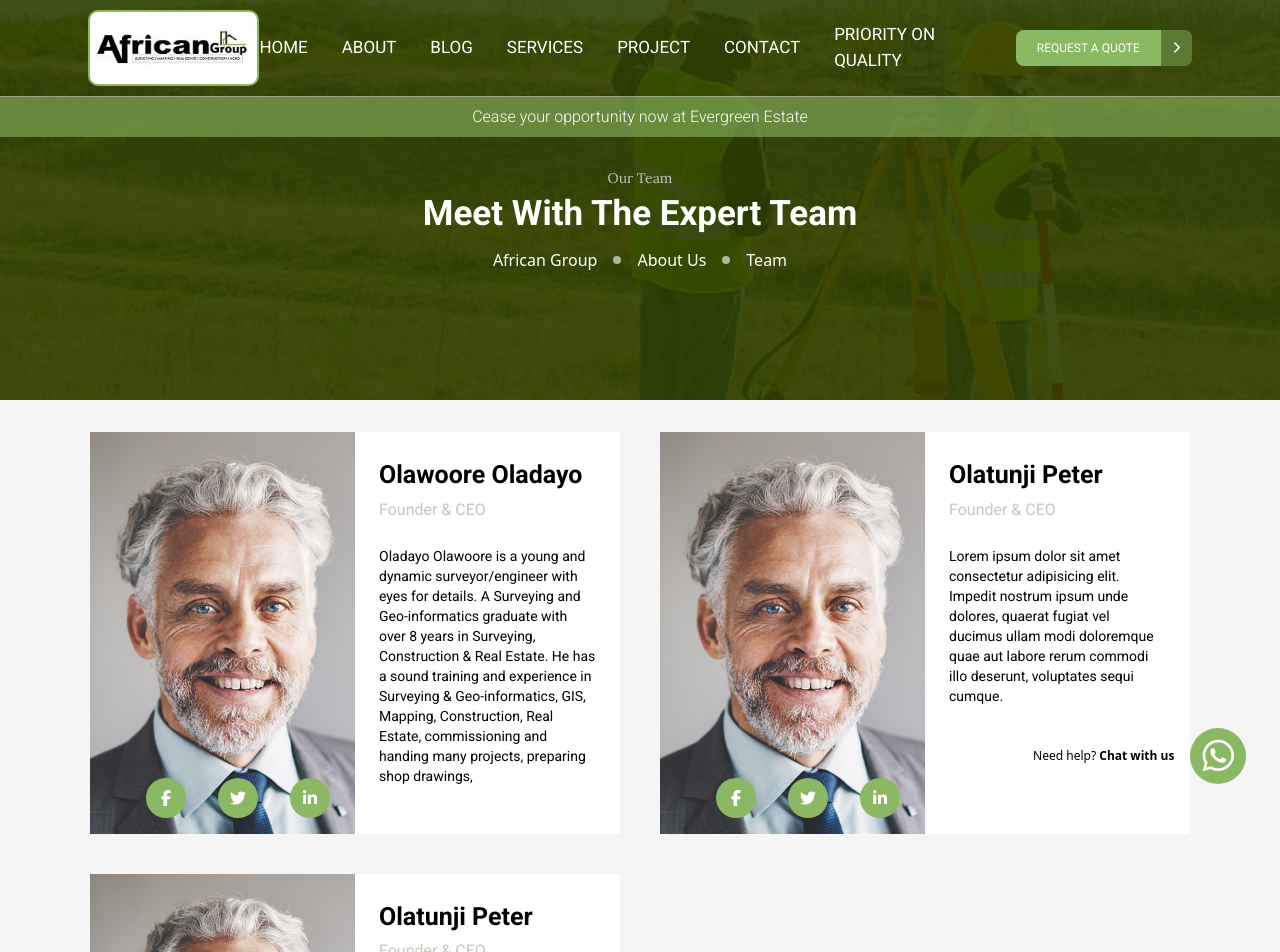
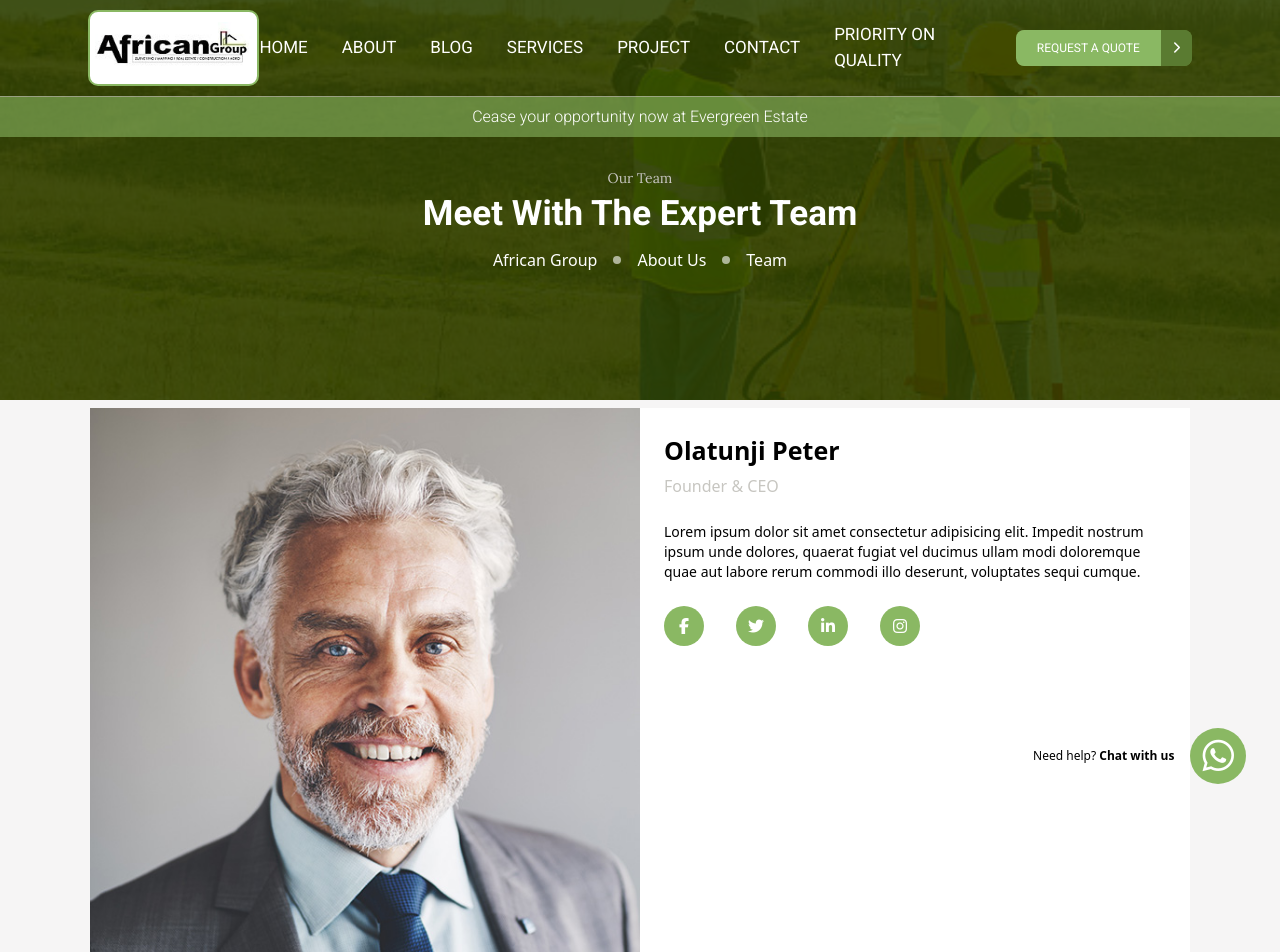
Before and after one commit to Peteru2/AfricanGroup, a React (Vite) app: page /About/Team in a window 1280 px wide. Shown: the top 952 px of the page. Built offline with nearby package versions, Linux system fonts and the light colour scheme; a web font is replaced by a local one.

Commit message:
New Update

```diff
--- a/src/Views/Landing.jsx
+++ b/src/Views/Landing.jsx
@@ -33,9 +33,10 @@ const Landing = () => {
                 <FirstSection />
                 <Services />
                 <Testimonials />
+                <Partners />
+
                 <Values />
                 <BlogSection />
-                <Partners />
             </section>
 
             </Layout>
--- a/src/component/LandingPageComp/FirstSection.jsx
+++ b/src/component/LandingPageComp/FirstSection.jsx
@@ -180,15 +180,15 @@ const FirstSection = () => {
                     staggerChildren: 2}}
                 className="grid md:grid-cols-3 grid-cols-1 md:mt-6 mt-0 gap-4 ">
                             <div className="">
-                                <h2 className='text-private text-3xl font-lora my-2'>35</h2>
+                                <h2 className='text-private text-3xl font-lora my-2'>48</h2>
                                 <h4>COMPLETED PROJECTS ACROSS THE WORLD</h4>
                             </div>
                             <div className="">
-                            <h2 className='text-private text-3xl font-lora my-2'>800k +</h2>
+                            <h2 className='text-private text-3xl font-lora my-2'>2k +</h2>
                                 <h4>LAND SURVEY ACROSS THE WORLD</h4>
                             </div>
                             <div className="">
-                            <h2 className='text-private text-3xl font-lora my-2'>5</h2>
+                            <h2 className='text-private text-3xl font-lora my-2'>2</h2>
                                 <h4>GLOBAL AWARDS </h4>
                             </div>
                     </motion.div>
--- a/src/component/LandingPageComp/Partners.jsx
+++ b/src/component/LandingPageComp/Partners.jsx
@@ -1,10 +1,31 @@
 import Image1 from "../../assets/images/FirstSectionImage1.jpg"
+import  { useEffect, useRef } from 'react';
+const Partners = () => {
+    const carRef = useRef(null);
 
-const Partners = () => {
+  useEffect(() => {
+    const car = carRef.current;
+    const handleAnimationEnd = () => {
+      car.style.transition = 'none';
+      car.style.transform = 'translateX(0)';
+      requestAnimationFrame(() => {
+        car.style.transition = 'transform 0s';
+      });
+    };
+
+    car.addEventListener('animationiteration', handleAnimationEnd);
+
+    return () => {
+      car.removeEventListener('animationiteration', handleAnimationEnd);
+    };
+  }, []);
+
+
     return (
         <>
-            <marquee>
-                <div className="flex my-2">
+           <div className="car-container bg-white">
+                <div className="car bg-white" ref={carRef}>
+                {/* <div className="flex py-2 bg-white"> */}
 
                 <img src={Image1} alt="image!" className="w-[150px] h-[150px] mr-5"/>
                 <img src={Image1} alt="image!" className="w-[150px] h-[150px] mr-5"/>
@@ -18,7 +39,8 @@ const Partners = () => {
                 <img src={Image1} alt="image!" className="w-[150px] h-[150px] mr-5"/>
 
                 </div>
-            </marquee>
+
+           </div>
         </>
      );
 }
--- a/src/component/ProjectComp/ProjLists.jsx
+++ b/src/component/ProjectComp/ProjLists.jsx
@@ -62,10 +62,10 @@ const ProjList = () => {
 
                     </div>
                     <div className="flex justify-center mb-14">
-                        <h2 onClick={handleAll} className={`${all?" border-b-2 transition-all duration-300 ease-in-out text-center":" text-black text-opacity-60"} py-3 px-4  mx-2 cursor-pointer  `}>All</h2>
-                        <h2 onClick={handleConstruction} className={`${construction?" border-b-2 transition-all duration-300 ease-in-out text-center":" text-black text-opacity-60"} py-3 px-4  mx-2 cursor-pointer    `}>Construction</h2>
-                        <h2  onClick={handleRealEstate} className={`${realEstate?" border-b-2 transition-all duration-300 ease-in-out text-center":" text-black text-opacity-60"} py-3 px-4  mx-2 cursor-pointer   `}>Real Estate</h2>
-                        <h2  onClick={handleSurvey} className={`${survey?" border-b-2 transition-all duration-300 ease-in-out text-center":" text-black text-opacity-60"} py-3 px-4  mx-2 cursor-pointer   `}>Surveying</h2>
+                        <h2 onClick={handleAll} className={`${all?" border-b-2 transition-all duration-300 ease-in-out text-center":" text-black text-opacity-60"} py-3 md:px-4 px-2  md:mx-2 mx-[2px] cursor-pointer  `}>All</h2>
+                        <h2 onClick={handleConstruction} className={`${construction?" border-b-2 transition-all duration-300 ease-in-out text-center":" text-black text-opacity-60"} py-3 md:px-4 px-2 md:mx-2 mx-[2px] cursor-pointer    `}>Construction</h2>
+                        <h2  onClick={handleRealEstate} className={`${realEstate?" border-b-2 transition-all duration-300 ease-in-out text-center":" text-black text-opacity-60"} py-3 md:px-4 px-2  md:mx-2 mx-[2px] cursor-pointer   `}>Real Estate</h2>
+                        <h2  onClick={handleSurvey} className={`${survey?" border-b-2 transition-all duration-300 ease-in-out text-center":" text-black text-opacity-60"} py-3 md:px-4 px-2  md:mx-2 mx-[2px] cursor-pointer   `}>Surveying</h2>
 
 
                     </div>
--- a/src/component/Team/Team.jsx
+++ b/src/component/Team/Team.jsx
@@ -3,10 +3,29 @@ import { motion } from "framer-motion";
   import TeamImg from "../../assets/images/Team1.jpg"
 import image from "../../assets/images/about.jpg"
 import ImageWithOverlay from '../ImageWithOverlay';
-import TeamFirstData from "./TeamData";
+import TeamData from "./TeamData";
 import Layout from "../Layout";
 import { Link } from "react-router-dom";
+import { Slide } from 'react-slideshow-image';
+
 const Team = () => {
+  const buttonStyle = {
+    width: '0px',
+    display: 'none',
+    margin: '0px'
+
+};
+  const properties = {
+    prevArrow:(
+
+     <button style={{ ...buttonStyle }}><i className='fa fa-arrow-left'></i></button>
+
+     ),
+    nextArrow: (
+
+        <button  className ="hidden"style={{ ...buttonStyle }}><i className='fa fa-arrow-right'></i></button>
+    )
+}
 
     return (
         <>
@@ -20,7 +39,7 @@ const Team = () => {
                 decrip="Meet With The Expert Team"
                 height="400px"
       />
-            <section className="font-roboto mt-8 xl:mx-[90px] md:mx-5 mx-6 my-10">
+            {/* <section className="font-roboto mt-8 xl:mx-[90px] md:mx-5 mx-6 my-10">
                 <div className="grid md:grid-cols-2 grid-cols-1 gap-10">
                     {TeamFirstData.map((data, index)=>{
                             return(
@@ -103,7 +122,75 @@ const Team = () => {
                         </div>
 
                     </div>
-            </section>
+            </section> */}
+
+<Slide
+        transitionDuration={400}
+        scale={1.4}
+        {...properties}
+
+    >
+
+        {TeamData.map((data, index) => (
+            <div className="xl:mx-[90px]  md:mx-5 mx-6">
+
+             <div   className="each-slide-effect my-2" key={index}>
+                <div >
+                    {/* <span>{`Slide ${index + 1}`}</span> */}
+                    <motion.div
+              variants ={{
+                hidden:{opacity: 0, y: 75},
+                visible:{opacity: 1, y: 0},
+            }}
+            initial="hidden"
+            whileInView="visible"
+            transition={{delay: index * 0.1,
+            duration: 0.5}}
+               key={index}
+               className="grid md:grid-cols-1 xl:grid-cols-2 grid-cols-1">
+  <div className="relative" style={{ 'maxWidth': '100%', 'height': 'auto' }}>
+    <img
+      className="w-full h-full object-cover"
+      src={data.img}
+      alt={data.name}
+    />
+
+  </div>
+  <div className="bg-white p-6">
+    <h2 className="font-bold text-[25px] mb-1">{data.name}</h2>
+    <h4 className="text-gray">{data.office}</h4>
+    <h4 className="my-6 text-sm">{data.description}</h4>
+    <div className=" flex ">
+      <Link>
+      <div className="w-10 mr-4 text-white h-10 rounded-full bg-private flex justify-center items-center">
+        <i className="fa fa-facebook"></i>
+      </div>
+      </Link>
+      <Link>
+      <div className="w-10 mx-4 text-white h-10 rounded-full bg-private flex justify-center items-center">
+        <i className="fa fa-twitter"></i>
+      </div>
+      </Link>
+      <Link>
+      <div className="w-10 mx-4 text-white h-10 rounded-full bg-private flex justify-center items-center">
+        <i className="fa fa-linkedin"></i>
+      </div>
+      </Link>
+      <Link>
+      <div className="w-10 mx-4 text-white h-10 rounded-full bg-private flex justify-center items-center">
+        <i className="fa fa-instagram"></i>
+      </div>
+      </Link>
+    </div>
+  </div>
+</motion.div>
+
+                </div>
+                </div>
+            </div>
+        ))}
+
+    </Slide>
         </Layout>
 
         </>
--- a/src/component/Team/TeamData.js
+++ b/src/component/Team/TeamData.js
@@ -1,6 +1,6 @@
 import TeamImg from "../../assets/images/Team1.jpg"
 
-const TeamFirstData = [
+const TeamData = [
     {
         name:"Olawoore Oladayo",
         office: "Founder & CEO",
@@ -21,4 +21,4 @@ const TeamFirstData = [
     },
 ]
 
-export default TeamFirstData
+export default TeamData
--- a/src/style.css
+++ b/src/style.css
@@ -199,3 +199,23 @@ mark{
 
   }
   }
+  .car-container {
+    overflow: hidden;
+    width: 800px;
+    background-color: white;
+  }
+
+  .car {
+    display: flex;
+    animation: moveCar 10s linear infinite;
+    /* justify-content:center */
+  }
+
+  @keyframes moveCar {
+    0% {
+      transform: translateX(0%);
+    }
+    100% {
+      transform: translateX(-100%);
+    }
+  }
```
Also changed, not shown: src/component/LandingPageComp/values.jsx (line endings or trailing spaces).
